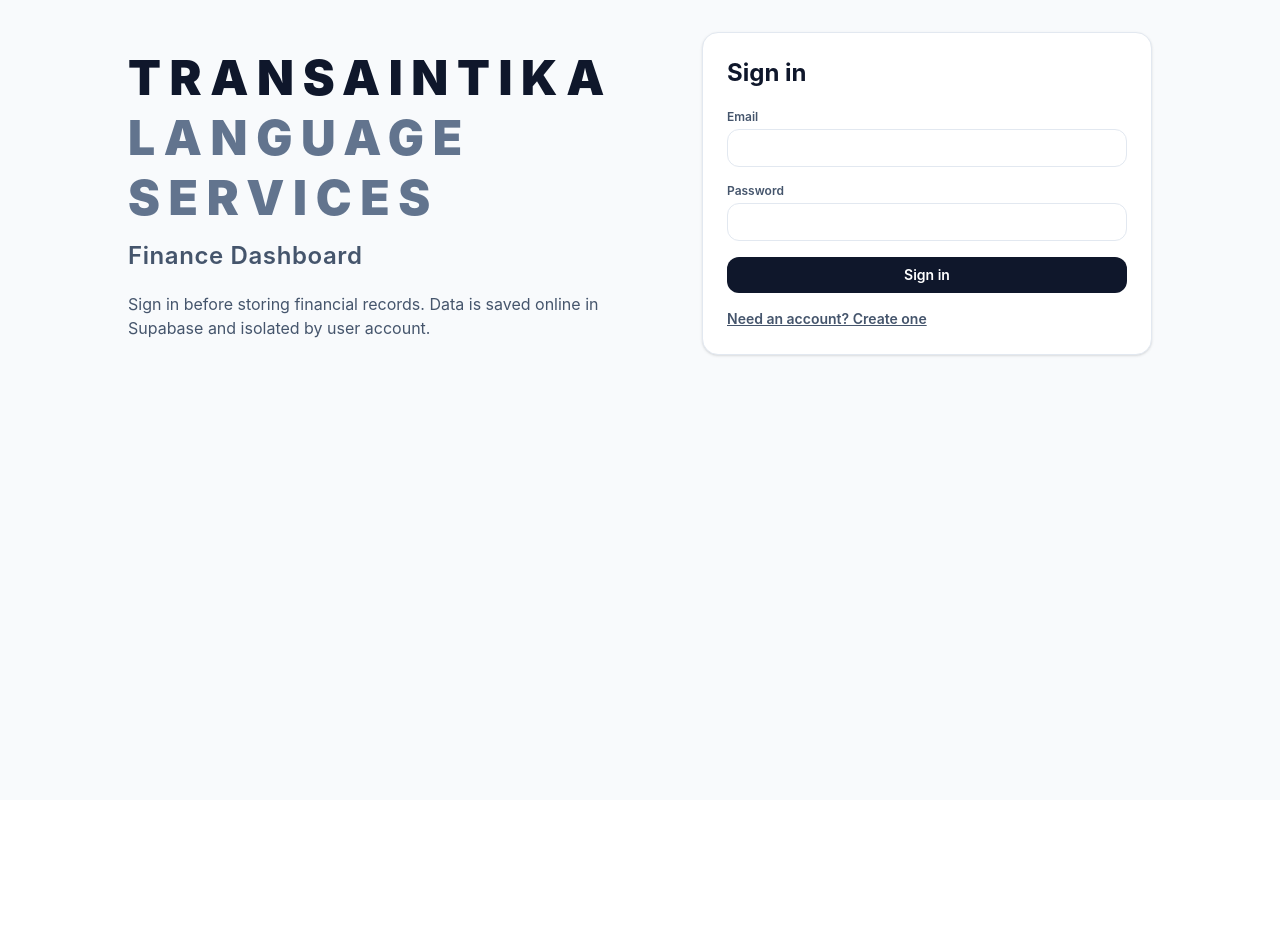
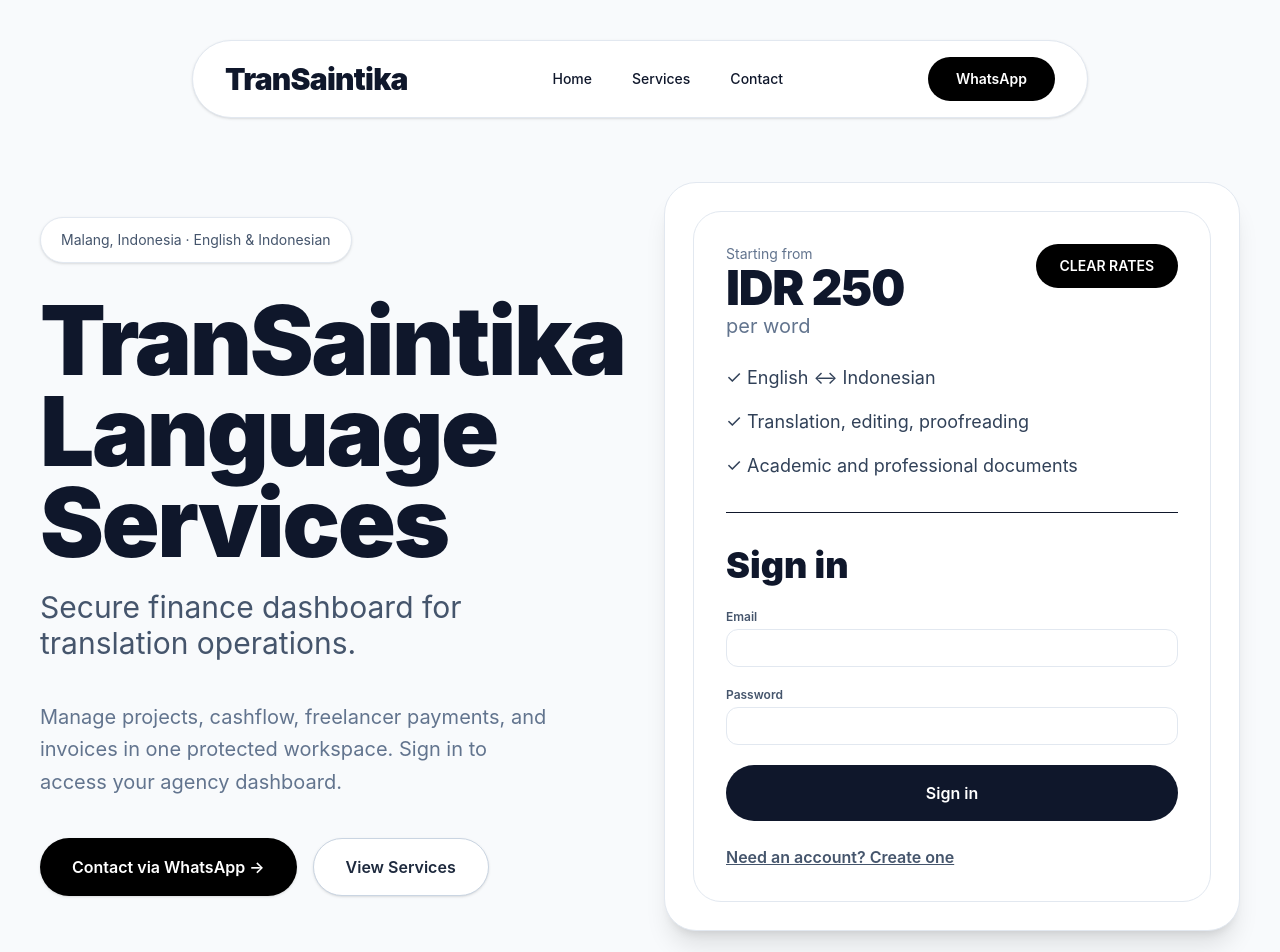
Before and after one commit to ardikardianto/transaintika.cash, a React (Vite) app: page / in a window 1280 px wide. Shown: the top 952 px of the page. Before the commit the page ends 800 px from the top, so only its background shows below. Built offline with nearby package versions, Linux system fonts and the light colour scheme.

Commit message:
Update dashboard UI

```diff
--- a/src/App.jsx
+++ b/src/App.jsx
@@ -195,10 +195,12 @@
     e.preventDefault();
     setLoading(true);
     try {
-      const authCall = mode === "signUp" ? supabase.auth.signUp({ email, password }) : supabase.auth.signInWithPassword({ email, password });
+      const authCall = mode === "signUp"
+        ? supabase.auth.signUp({ email, password })
+        : supabase.auth.signInWithPassword({ email, password });
       const { error } = await authCall;
       if (error) throw error;
-      onNotice(mode === "signUp" ? "Account created. Check your email if confirmation is enabled." : "Signed in.");
+      onNotice(mode === "signUp" ? "Account created." : "Signed in.");
     } catch (error) {
       onNotice(error.message || "Authentication failed.");
     } finally {
@@ -207,24 +209,106 @@
   }
 
   return (
-    <main className="min-h-screen bg-slate-50 p-4 text-slate-900 md:p-8">
-      <div className="mx-auto grid max-w-5xl gap-6 md:grid-cols-[1.1fr_0.9fr] md:items-center">
-        <section>
-          <div className="mb-3 text-3xl font-black uppercase leading-tight tracking-[0.18em] text-slate-900 md:text-5xl">
-            TranSaintika <span className="block text-slate-500 md:inline">Language Services</span>
+    <main className="min-h-screen bg-slate-50 text-slate-900">
+      <div className="mx-auto max-w-7xl px-6 py-10 md:px-10">
+        <nav className="mx-auto flex max-w-4xl items-center justify-between rounded-full border border-slate-200 bg-white px-8 py-4 shadow-sm">
+          <div className="text-3xl font-black tracking-tight">TranSaintika</div>
+          <div className="hidden gap-10 text-sm font-medium md:flex">
+            <span>Home</span>
+            <span>Services</span>
+            <span>Contact</span>
           </div>
-          <div className="text-xl font-semibold tracking-wide text-slate-600 md:text-2xl">Finance Dashboard</div>
-          <p className="mt-5 max-w-xl text-slate-600">Sign in before storing financial records. Data is saved online in Supabase and isolated by user account.</p>
-        </section>
+          <div className="rounded-full bg-black px-7 py-3 text-sm font-semibold text-white">WhatsApp</div>
+        </nav>
 
-        <section className="rounded-2xl border border-slate-200 bg-white p-6 shadow-sm">
-          <h1 className="text-2xl font-bold">{mode === "signIn" ? "Sign in" : "Create account"}</h1>
-          <form onSubmit={submit} className="mt-5 space-y-4">
-            <Field label="Email"><input className={inputClass()} type="email" value={email} onChange={(e) => setEmail(e.target.value)} required /></Field>
-            <Field label="Password"><input className={inputClass()} type="password" minLength="6" value={password} onChange={(e) => setPassword(e.target.value)} required /></Field>
-            <AppButton type="submit" disabled={loading} className="w-full">{loading ? "Working..." : mode === "signIn" ? "Sign in" : "Create account"}</AppButton>
-          </form>
-          <button className="mt-4 text-sm font-semibold text-slate-600 underline" onClick={() => setMode(mode === "signIn" ? "signUp" : "signIn")}>{mode === "signIn" ? "Need an account? Create one" : "Already have an account? Sign in"}</button>
+        <section className="grid min-h-[78vh] items-center gap-12 py-16 lg:grid-cols-2">
+          <div className="max-w-xl">
+            <div className="mb-8 inline-flex rounded-full border border-slate-200 bg-white px-5 py-3 text-sm text-slate-600 shadow-sm">
+              Malang, Indonesia · English & Indonesian
+            </div>
+
+            <h1 className="text-6xl font-black leading-[0.95] tracking-tight md:text-8xl">
+              TranSaintika
+              <span className="block">Language Services</span>
+            </h1>
+
+            <p className="mt-5 text-2xl text-slate-600 md:text-3xl">
+              Secure finance dashboard for translation operations.
+            </p>
+
+            <p className="mt-10 max-w-lg text-xl leading-relaxed text-slate-500">
+              Manage projects, cashflow, freelancer payments, and invoices in one protected workspace. Sign in to access your agency dashboard.
+            </p>
+
+            <div className="mt-10 flex flex-wrap gap-4">
+              <button className="rounded-full bg-black px-8 py-4 text-base font-semibold text-white shadow-sm">
+                Contact via WhatsApp →
+              </button>
+              <button className="rounded-full border border-slate-300 bg-white px-8 py-4 text-base font-semibold text-slate-800 shadow-sm">
+                View Services
+              </button>
+            </div>
+          </div>
+
+          <div className="mx-auto w-full max-w-xl rounded-[2rem] border border-slate-200 bg-white p-7 shadow-xl">
+            <div className="rounded-[1.75rem] border border-slate-200 p-8">
+              <div className="mb-6 flex items-start justify-between">
+                <div>
+                  <p className="text-sm text-slate-500">Starting from</p>
+                  <h2 className="text-5xl font-black tracking-tight">IDR 250</h2>
+                  <p className="text-xl text-slate-500">per word</p>
+                </div>
+                <div className="rounded-full bg-black px-6 py-3 text-sm font-semibold text-white">
+                  CLEAR RATES
+                </div>
+              </div>
+
+              <div className="mb-8 space-y-4 text-lg text-slate-700">
+                <div>✓ English ↔ Indonesian</div>
+                <div>✓ Translation, editing, proofreading</div>
+                <div>✓ Academic and professional documents</div>
+              </div>
+
+              <div className="border-t pt-8">
+                <h3 className="mb-6 text-4xl font-black">{mode === "signIn" ? "Sign in" : "Create Account"}</h3>
+                <form onSubmit={submit} className="space-y-5">
+                  <Field label="Email">
+                    <input
+                      className={inputClass()}
+                      type="email"
+                      value={email}
+                      onChange={(e)=>setEmail(e.target.value)}
+                      required
+                    />
+                  </Field>
+
+                  <Field label="Password">
+                    <input
+                      className={inputClass()}
+                      type="password"
+                      value={password}
+                      minLength="6"
+                      onChange={(e)=>setPassword(e.target.value)}
+                      required
+                    />
+                  </Field>
+
+                  <AppButton type="submit" disabled={loading} className="w-full !rounded-full !py-4 !text-base">
+                    {loading ? "Working..." : mode === "signIn" ? "Sign in" : "Create Account"}
+                  </AppButton>
+                </form>
+
+                <button
+                  onClick={()=>setMode(mode === "signIn" ? "signUp" : "signIn")}
+                  className="mt-6 text-base font-semibold underline text-slate-600"
+                >
+                  {mode === "signIn"
+                    ? "Need an account? Create one"
+                    : "Already have an account? Sign in"}
+                </button>
+              </div>
+            </div>
+          </div>
         </section>
       </div>
     </main>
@@ -422,7 +506,7 @@
         <section className="flex flex-col gap-4 md:flex-row md:items-center md:justify-between">
           <div>
             <div className="mb-3 text-3xl font-black uppercase leading-tight tracking-[0.18em] text-slate-900 md:text-5xl">TranSaintika <span className="block text-slate-500 md:inline">Language Services</span></div>
-            <div className="text-xl font-semibold tracking-wide text-slate-600 md:text-2xl">Finance Dashboard</div>
+            <div className="text-xl font-semibold tracking-wide text-slate-600 md:text-2xl">Cashflow Tracker</div>
             <div className="mt-2 text-sm text-slate-500">Signed in as {session.user.email}</div>
           </div>
           <div className="flex flex-wrap gap-2">
```
